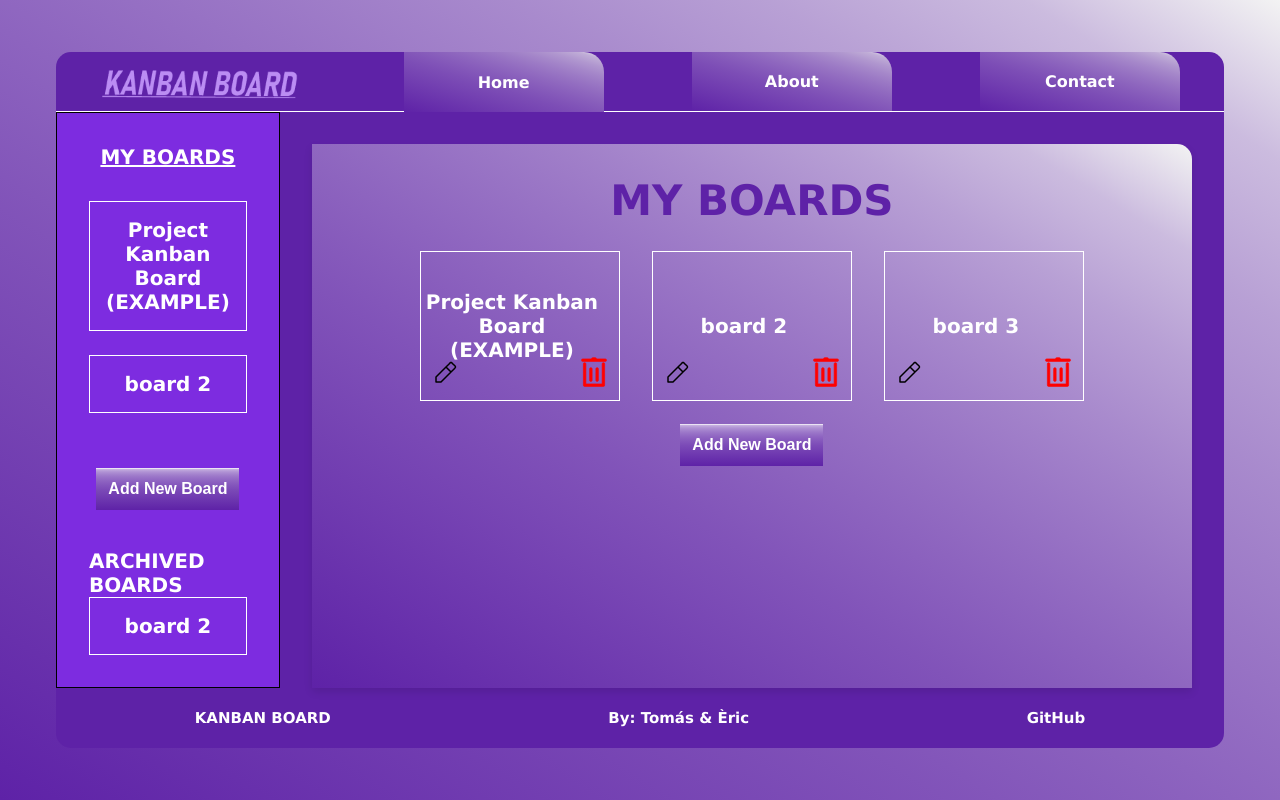
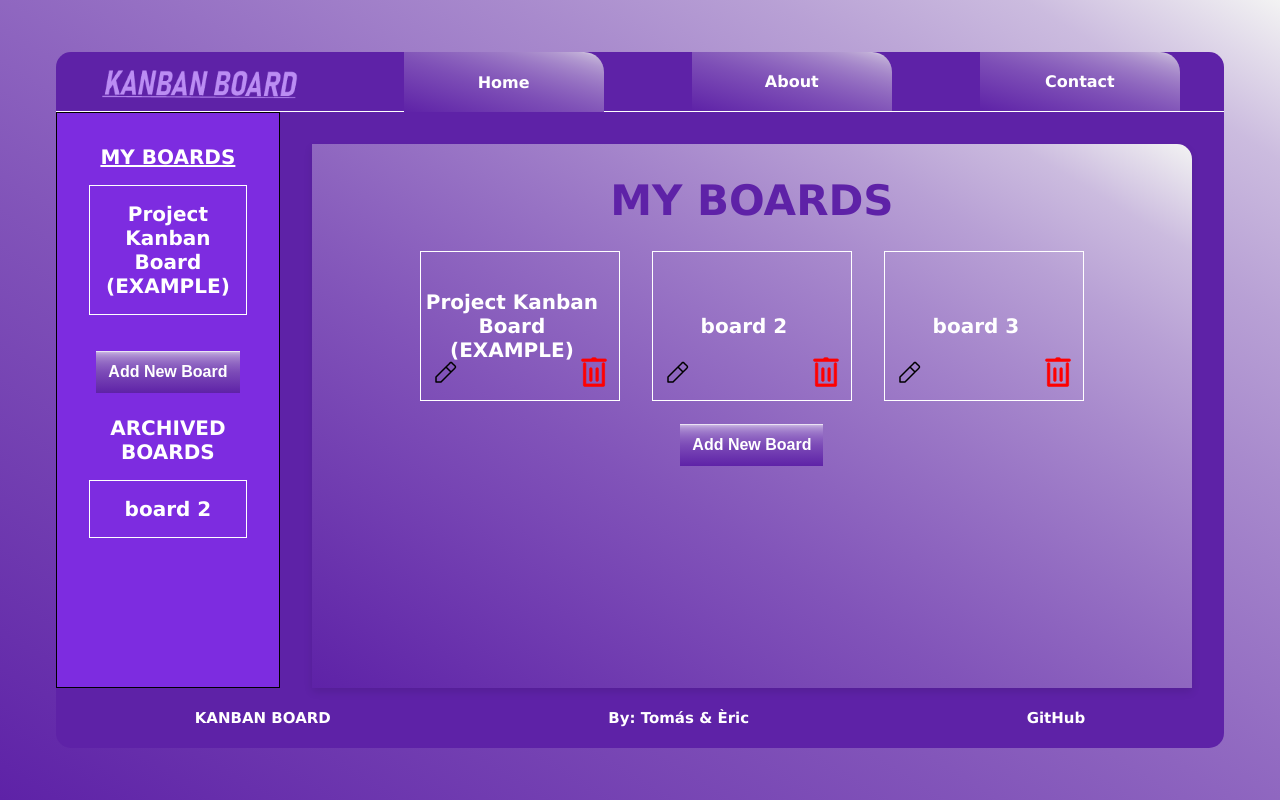
Before and after one commit to Violinistapirata/Kanban-Board, a React (Vite) app: page / in a window 1280 px wide. Built offline with nearby package versions, Linux system fonts and the light colour scheme.

Commit message:
Refactor SideBar component layout and styles for improved organization and readability

```diff
--- a/src/components/SideBar.css
+++ b/src/components/SideBar.css
@@ -9,9 +9,19 @@ h2 {
   flex-direction: column;
   justify-content: flex-start;
   align-items: center;
-  gap: 2rem;
+  gap: 1rem;
   background-color: #7d2ce0;
   padding: 2rem;
+  box-sizing: border-box;
+}
+
+.my-boards-container, .archive-container {
+  text-align: center;
+  height: 50%;
+  display: flex;
+  flex-direction: column;
+  justify-content: start;
+  gap: 1rem;
 }
 
 .sidebar_boards-scroll {
--- a/src/components/SideBar.jsx
+++ b/src/components/SideBar.jsx
@@ -30,12 +30,14 @@ function SideBar() {
 
   return (
     <div className="sideBar-container">
-      <NavLink to={`/`}
+      <section className="my-boards-container">
+        <NavLink
+          to={`/`}
           className={({ isActive }) =>
             isActive ? "sidebar-button--active" : "sidebar-button"
-                }>
+          }
+        >
           <h2>MY BOARDS</h2>
-
         </NavLink>
         <ul className="sidebar_boards-scroll">
           {boardsArray.map((board) => {
@@ -54,10 +56,14 @@ function SideBar() {
           })}
         </ul>
         {showForm && <CreateBoardForm setShowForm={setShowForm} />}
-      <button className="create-board-button" onClick={() => setShowForm(true)}>
+        <button
+          className="create-board-button"
+          onClick={() => setShowForm(true)}
+        >
           Add New Board
         </button>
-      <section className="sidebar__archive">
+      </section>
+      <section className="archive-container">
         <h2>ARCHIVED BOARDS</h2>
         <ul className="sidebar_boards-scroll">
           {archivedBoardsArray.length ? (
```
Lines whose indentation alone changed are shown as unchanged.
